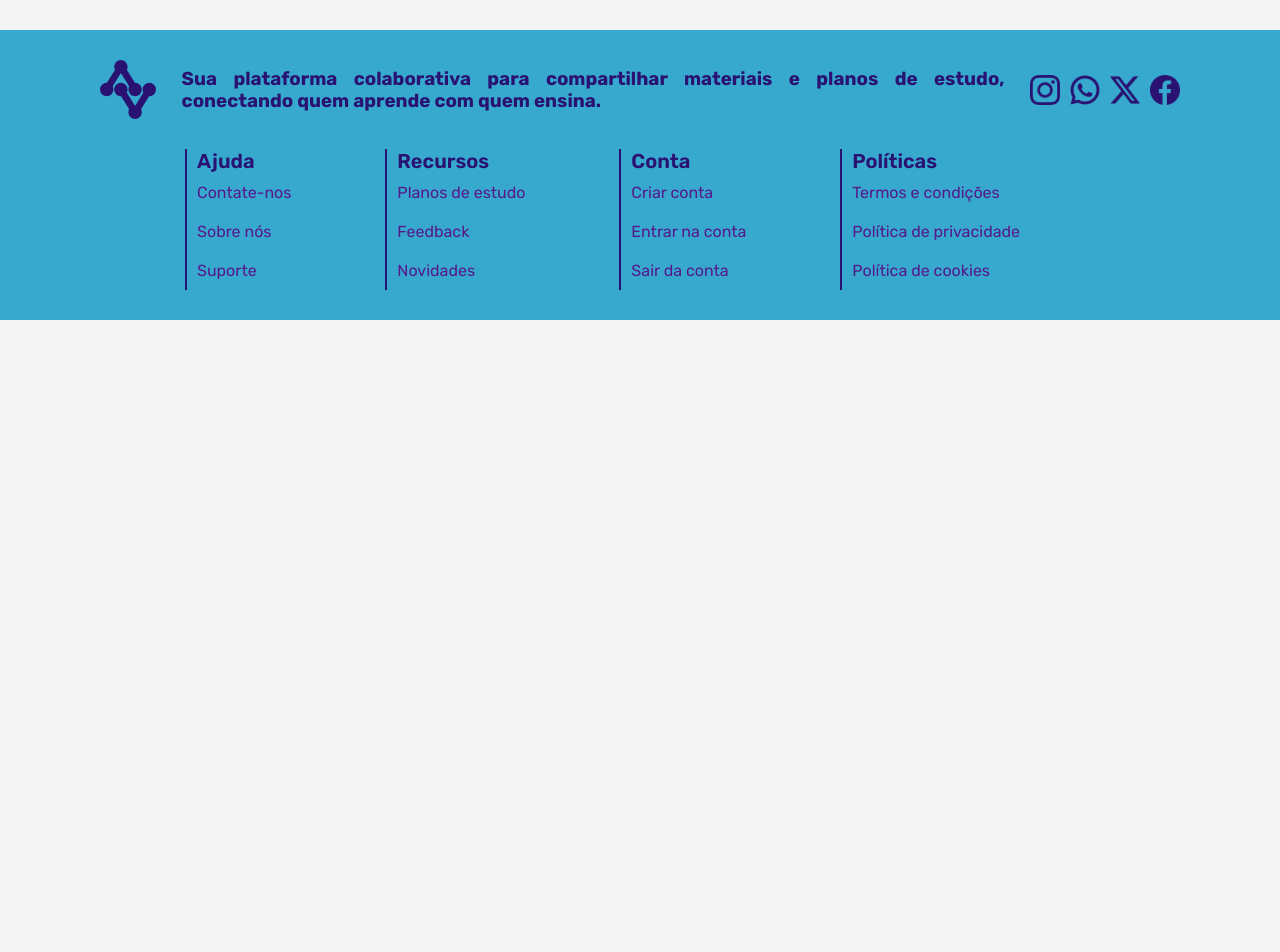
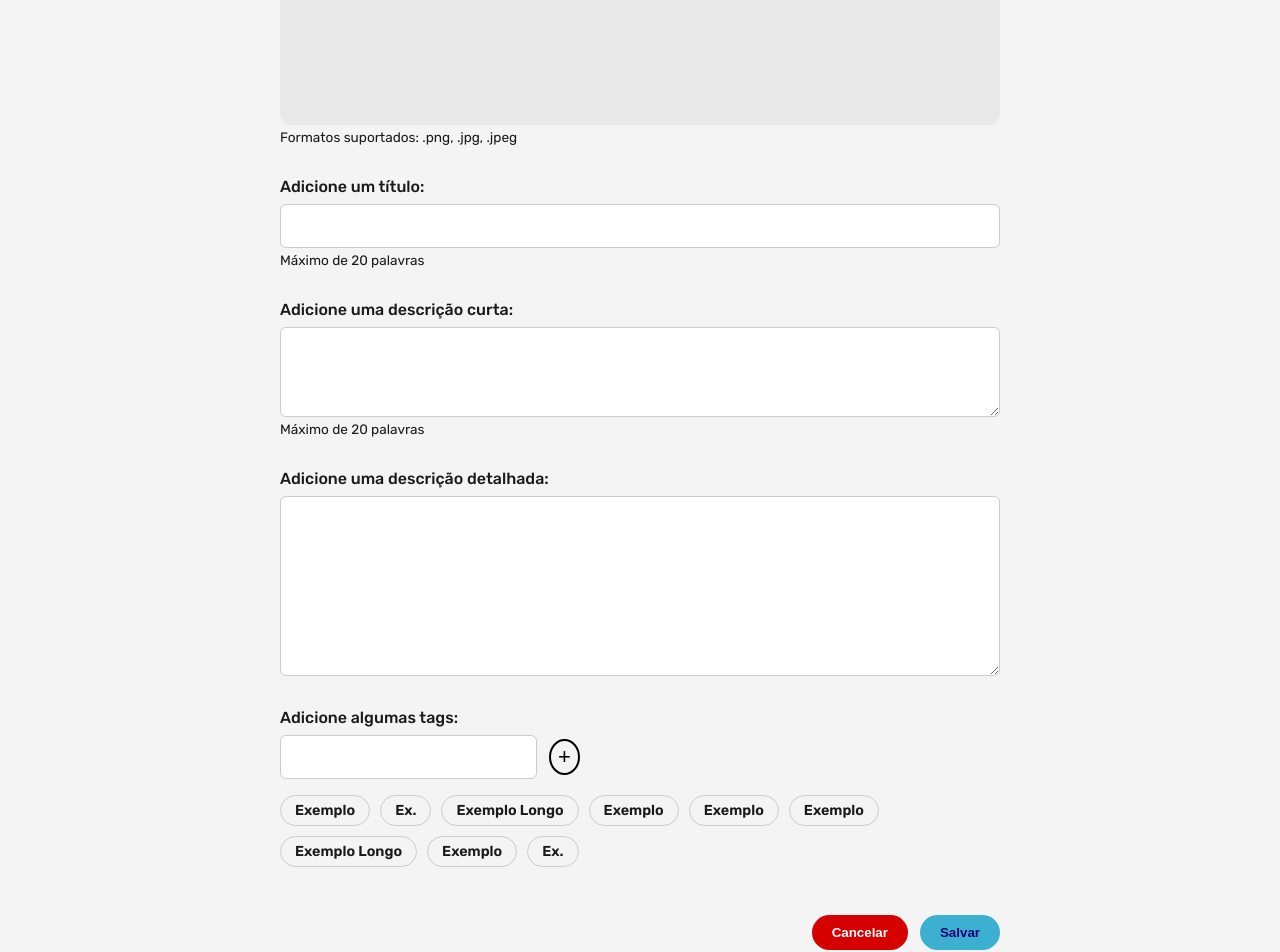
Before and after one commit to BraionDLucca/Arkiv, a React (Vite) app in the folder frontend/: page /criar-plano in a window 1280 px wide. Shown: the part 480-1432 px from the top of the page. Before the commit the page ends 800 px from the top, so only its background shows below. Built offline with nearby package versions, Linux system fonts and the light colour scheme.

Commit message:
feat: estruturação da tela de criar plano de estudo

```diff
--- a/frontend/src/App.jsx
+++ b/frontend/src/App.jsx
@@ -10,6 +10,7 @@ const OpenStudyPlan = lazy(() => import('./pages/OpenStudyPlan.jsx'))
 const Register = lazy(() => import("./pages/Register.jsx"))
 const Login = lazy(() => import("./pages/Login.jsx"))
 const Profile = lazy(() => import('./pages/Profile.jsx'))
+const CreateStudyPlan = lazy(() => import('./pages/CreateStudyPlan.jsx'))
 
 function App() {
     return (
@@ -37,6 +38,8 @@ function App() {
 
                                         <Route path="/profile" element={<Profile />} />
 
+                                        <Route path="/criar-plano" element={<CreateStudyPlan />} />
+
                                     </Routes>
                                 </Suspense>
                             </div>
--- /dev/null
+++ b/frontend/src/pages/CreateStudyPlan.css
@@ -0,0 +1,178 @@
+
+.create-study-plan {
+    width: 100%;
+    max-width: 1000px;
+    margin: 0 auto;
+    padding: 48px 24px 64px;
+}
+
+.create-study-plan h1 {
+    margin-bottom: 64px;
+    font-size: 2rem;
+}
+
+.study-plan-form {
+    max-width: 720px;
+    margin: 0 auto;
+}
+
+.form-group {
+    display: flex;
+    flex-direction: column;
+    margin-bottom: 32px;
+}
+
+.form-group label {
+    margin-bottom: 8px;
+    font-weight: 500;
+}
+
+.banner-upload {
+    width: 100%;
+    min-height: 330px;
+
+    display: flex;
+    align-items: center;
+    justify-content: center;
+
+    background: #e9e9e9;
+    border-radius: 12px;
+}
+
+.banner-add-button {
+    width: 64px;
+    height: 64px;
+
+    border: none;
+    border-radius: 50%;
+
+    font-size: 42px;
+    cursor: pointer;
+}
+
+.supported-formats {
+    margin-top: 4px;
+    font-size: 0.85rem;
+}
+
+.maximum-words {
+    margin-top: 4px;
+    font-size: 0.85rem;
+}
+
+.form-input,
+.form-textarea,
+.tag-input {
+    width: 100%;
+    box-sizing: border-box;
+
+    border: 1px solid #ccc;
+    border-radius: 6px;
+
+    font: inherit;
+}
+
+.form-input,
+.tag-input {
+    min-height: 44px;
+    padding: 8px 12px;
+}
+
+.form-textarea {
+    padding: 12px;
+    resize: vertical;
+}
+
+.form-textarea-short {
+    min-height: 90px;
+}
+
+.form-textarea-large {
+    min-height: 180px;
+}
+
+.tag-input-row {
+    display: flex;
+    align-items: center;
+    gap: 12px;
+
+    max-width: 300px;
+}
+
+.tag-add-button {
+    width: 36px;
+    height: 36px;
+
+    border: 2px solid;
+    border-radius: 50%;
+
+    background: transparent;
+
+    font-size: 22px;
+    cursor: pointer;
+}
+
+.tags-list {
+    display: flex;
+    flex-wrap: wrap;
+    gap: 10px;
+
+    margin-top: 16px;
+}
+
+.tag {
+    padding: 6px 14px;
+
+    border: 1px solid #ccc;
+    border-radius: 999px;
+
+    font-size: 0.9rem;
+    font-weight: 600;
+}
+
+.form-actions {
+    display: flex;
+    justify-content: flex-end;
+    gap: 12px;
+
+    margin-top: 48px;
+}
+
+.cancel-button,
+.save-button {
+    padding: 10px 20px;
+
+    border: none;
+    border-radius: 22px;
+
+    font-weight: 600;
+    cursor: pointer;
+}
+
+.cancel-button {
+    background: #d60000;
+    color: #fff;
+}
+
+.save-button {
+    background: #3bb0d0;
+    color: #120078;
+}
+
+@media (max-width: 768px) {
+    .create-study-plan {
+        padding: 32px 16px 48px;
+    }
+
+    .create-study-plan h1 {
+        margin-bottom: 40px;
+    }
+
+    .banner-upload {
+        min-height: 220px;
+    }
+
+    .form-actions {
+        justify-content: center;
+    }
+}
--- /dev/null
+++ b/frontend/src/pages/CreateStudyPlan.jsx
@@ -0,0 +1,107 @@
+import "./CreateStudyPlan.css";
+
+function CreateStudyPlan() {
+    return (
+        <main className="create-study-plan">
+            <h1>Criação de Plano de Estudos</h1>
+
+            <section className="study-plan-form">
+                <div className="form-group">
+                    <label>Adicione um banner:</label>
+
+                    <div className="banner-upload">
+                        <button type="button" className="banner-add-button">
+                            +
+                        </button>
+                    </div>
+
+                    <span className="supported-formats">
+                        Formatos suportados: .png, .jpg, .jpeg
+                    </span>
+                </div>
+
+                <div className="form-group">
+                    <label htmlFor="title">Adicione um título:</label>
+                    <input
+                        id="title"
+                        type="text"
+                        className="form-input"
+                    />
+                    <span className="maximum-words">
+                        Máximo de 20 palavras
+                    </span>
+                </div>
+
+                <div className="form-group">
+                    <label htmlFor="short-description">
+                        Adicione uma descrição curta:
+                    </label>
+
+                    <textarea
+                        id="short-description"
+                        className="form-textarea form-textarea-short"
+                    />
+                    <span className="maximum-words">
+                        Máximo de 20 palavras
+                    </span>
+                </div>
+
+                <div className="form-group">
+                    <label htmlFor="detailed-description">
+                        Adicione uma descrição detalhada:
+                    </label>
+
+                    <textarea
+                        id="detailed-description"
+                        className="form-textarea form-textarea-large"
+                    />
+                </div>
+
+                <div className="form-group">
+                    <label htmlFor="tags">Adicione algumas tags:</label>
+
+                    <div className="tag-input-row">
+                        <input
+                            id="tags"
+                            type="text"
+                            className="tag-input"
+                        />
+
+                        <button
+                            type="button"
+                            className="tag-add-button"
+                            aria-label="Adicionar tag"
+                        >
+                            +
+                        </button>
+                    </div>
+
+                    <div className="tags-list">
+                        <span className="tag">Exemplo</span>
+                        <span className="tag">Ex.</span>
+                        <span className="tag">Exemplo Longo</span>
+                        <span className="tag">Exemplo</span>
+                        <span className="tag">Exemplo</span>
+                        <span className="tag">Exemplo</span>
+                        <span className="tag">Exemplo Longo</span>
+                        <span className="tag">Exemplo</span>
+                        <span className="tag">Ex.</span>
+
+                    </div>
+                </div>
+
+                <div className="form-actions">
+                    <button type="button" className="cancel-button">
+                        Cancelar
+                    </button>
+
+                    <button type="button" className="save-button">
+                        Salvar
+                    </button>
+                </div>
+            </section>
+        </main>
+    );
+}
+
+export default CreateStudyPlan;
```
